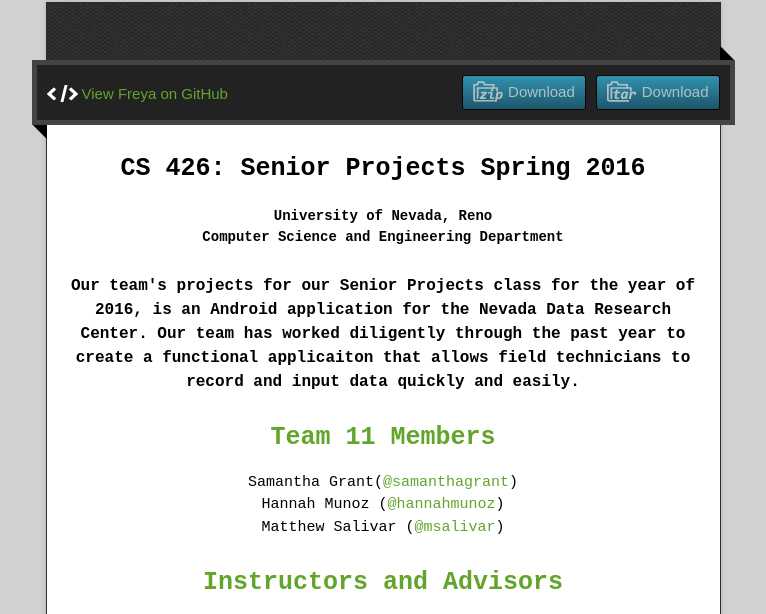
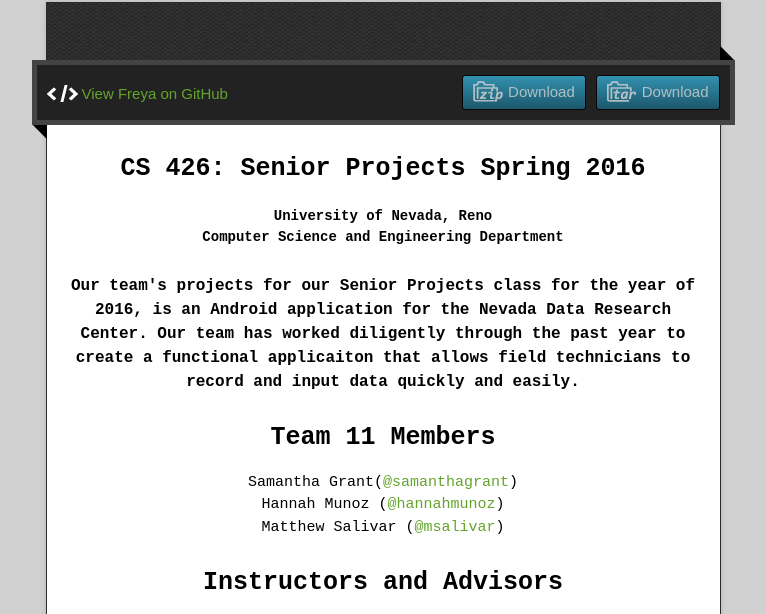
Before and after one commit to msalivar/Freya, a plain HTML site: page index.html in a window 1280 px wide. Shown: the part 128-742 px from the top of the page, without its empty margins (257-1023 px from the left). Drawn offline with nearby package versions, Linux system fonts and the light colour scheme.

Commit message:
Fixed titles so they weren't links

```diff
--- a/index.html
+++ b/index.html
@@ -42,13 +42,13 @@
 
 <h5><a id="about-our-project" class="anchor" href="#about-our-project" aria-hiden="true"><span aria-hidden="true" class="octicon ocicon-link"></span></a>Our team's projects for our Senior Projects class for the year of 2016, is an Android application for the Nevada Data Research Center. Our team has worked diligently through the past year to create a functional applicaiton that allows field technicians to record and input data quickly and easily.</h5>
 <h3>
-<a id="authors-and-contributors" class="anchor" href="#authors-and-contributors" aria-hidden="true"><span aria-hidden="true" class="octicon octicon-link"></span>Team 11 Members</a></h3>
+<a id="authors-and-contributors" class="anchor" href="#authors-and-contributors" aria-hidden="true"><span aria-hidden="true" class="octicon octicon-link"></span></a>Team 11 Members</h3>
 
 <p>Samantha Grant(<a href="https://github.com/samanthagrant" class="user-mention">@samanthagrant</a>)<br>
 Hannah Munoz (<a href="https://github.com/hannahmunoz" class="user-mention">@hannahmunoz</a>)<br>
 Matthew Salivar (<a href="https://github.com/msalivar" class="user-mention">@msalivar</a>)</p>
 
-<h3><a id="instructors-and-advisors" class="anchor" href="#instructors-and-advisors" aria-hidden="true"><span aria-hidden="true" class="octicon octicon-link"></span>Instructors and Advisors</a></h3>
+<h3><a id="instructors-and-advisors" class="anchor" href="#instructors-and-advisors" aria-hidden="true"><span aria-hidden="true" class="octicon octicon-link"></span></a>Instructors and Advisors</h3>
 <p>Instructor: Dr. Sergiu Dascalu, Professor<br>
 Advisors: <br>
 Eric Fritzinger, Software Developer<br>
```
